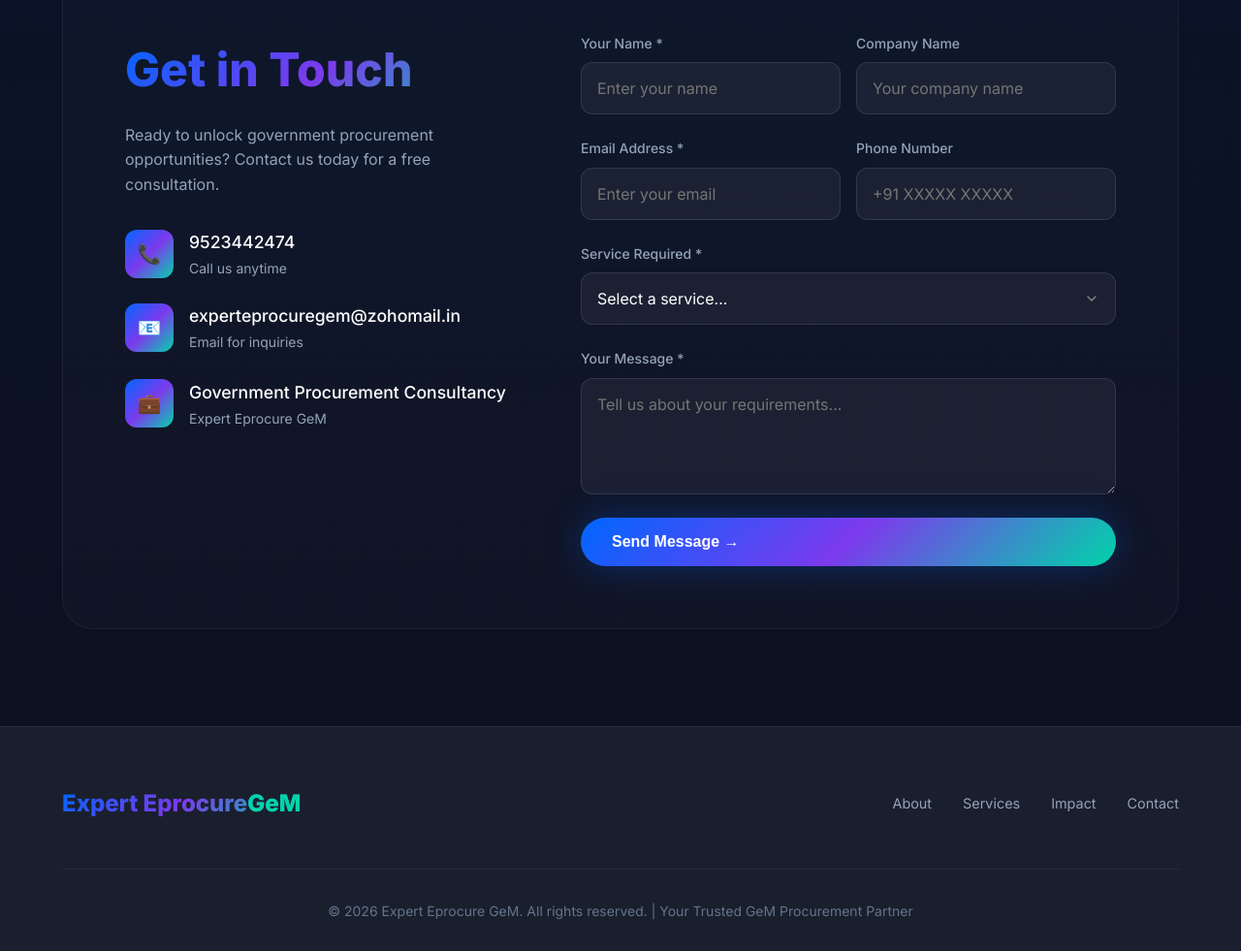
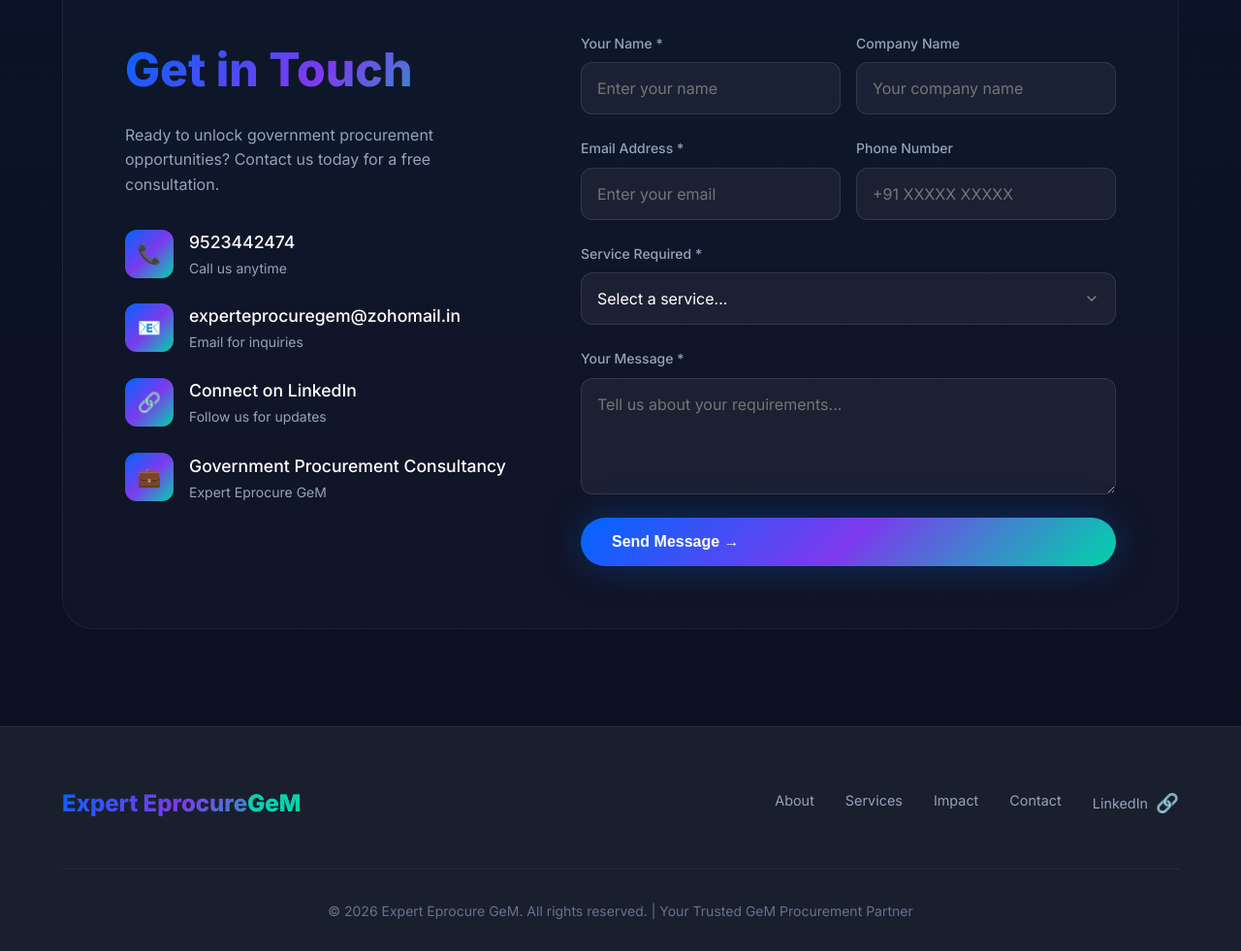
Before and after one commit to amanyty/expert-eprocure-gem, a plain HTML site: page index.html in a window 1280 px wide. Shown: the part 4160-5141 px from the top of the page at 97% size. Drawn offline with Linux system fonts and the light colour scheme.

Commit message:
Add official LinkedIn profile link to contact section and footer

```diff
--- a/index.html
+++ b/index.html
@@ -1173,6 +1173,14 @@
                             </div>
                         </div>
                         <div class="contact-item">
+                            <div class="contact-icon">🔗</div>
+                            <div>
+                                <a href="https://www.linkedin.com/in/expert-eprocure-gem-a49061393/" target="_blank"
+                                    rel="noopener">Connect on LinkedIn</a>
+                                <span>Follow us for updates</span>
+                            </div>
+                        </div>
+                        <div class="contact-item">
                             <div class="contact-icon">💼</div>
                             <div>
                                 <span style="color: var(--white); font-size: 1.1rem; font-weight: 500;">Government
@@ -1239,6 +1247,9 @@
                     <li><a href="#services">Services</a></li>
                     <li><a href="#impact">Impact</a></li>
                     <li><a href="#contact">Contact</a></li>
+                    <li><a href="https://www.linkedin.com/in/expert-eprocure-gem-a49061393/" target="_blank"
+                            rel="noopener" style="display: inline-flex; align-items: center; gap: 0.5rem;">LinkedIn
+                            <span style="font-size: 1.2rem;">🔗</span></a></li>
                 </ul>
             </div>
             <div class="footer-bottom">
```
